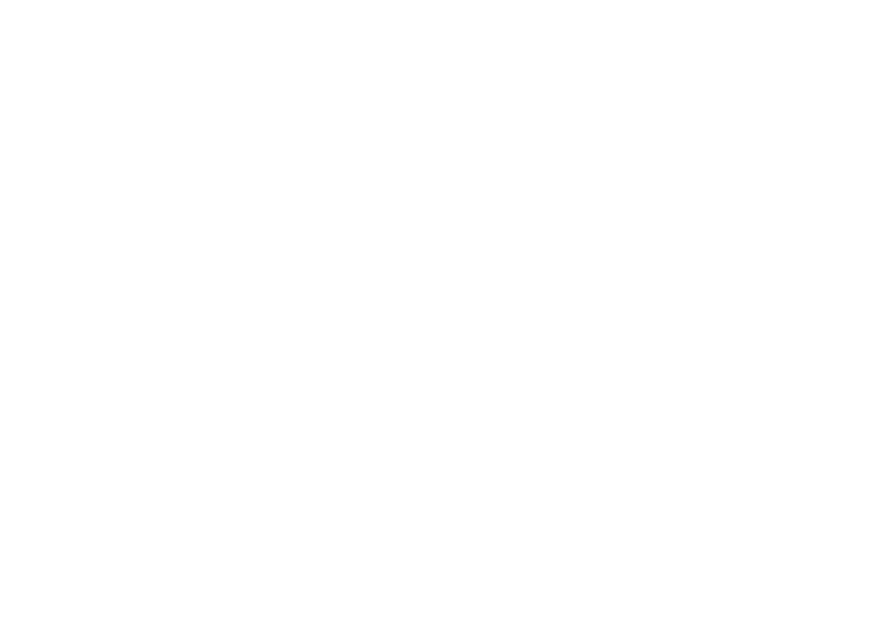
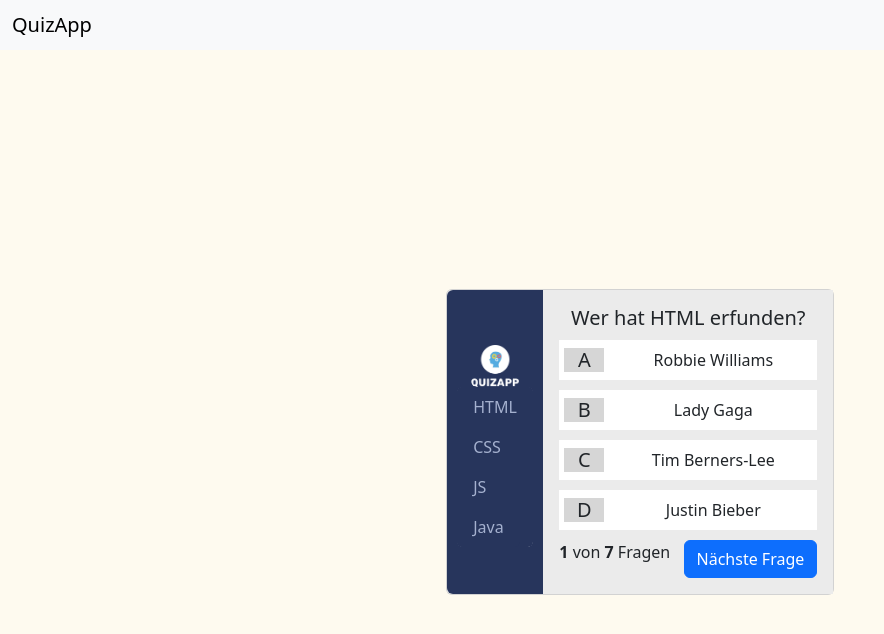
Before and after one commit to YunusYasar/quizapp, a plain HTML site: page index.html in a window 1280 px wide. Shown: the whole page, without its empty margins (0-884 px from the left). Drawn offline with nearby package versions, Linux system fonts and the light colour scheme.

Commit message:
last updates

```diff
--- a/index.html
+++ b/index.html
@@ -5,9 +5,98 @@
     <meta name="viewport" content="width=device-width, initial-scale=1.0">
     <title>QUIZAPP</title>
     <link rel="stylesheet" href="style.css">
-    <script src="script.js" defer></script>
+    <script src="script.js"></script>
+
+    <!--Bootsrap file-->
+    <link href="https://cdn.jsdelivr.net/npm/bootstrap@5.3.0/dist/css/bootstrap.min.css" rel="stylesheet" integrity="sha384-9ndCyUaIbzAi2FUVXJi0CjmCapSmO7SnpJef0486qhLnuZ2cdeRhO02iuK6FUUVM" crossorigin="anonymous">
+    <script src="https://cdn.jsdelivr.net/npm/bootstrap@5.3.0/dist/js/bootstrap.bundle.min.js" integrity="sha384-geWF76RCwLtnZ8qwWowPQNguL3RmwHVBC9FhGdlKrxdiJJigb/j/68SIy3Te4Bkz" crossorigin="anonymous"></script>
+
 </head>
-<body>
+<body onload="init()">
+    <nav class="navbar bg-body-tertiary">
+        <div class="container-fluid">
+          <span class="navbar-brand mb-0 h1">QuizApp</span>
+        </div>
+    </nav>
+    <div class="container">
+      <!-- <div class="card mb-3 rounded-start " style="max-width: 540px;">
+        <div class="row g-0 h-100 ">
+          <div class="col-md-3 list-left rounded-start pt-2">
+            <img src="./img/logo.png" class="img-fluid w-50 rounded-start" alt="Logo">
+            <div class="card border-0">
+              <ul class="list-group list-group-flush list-left align-items-start">
+                <li class="list-group-item list-left">HTML</li>
+                <li class="list-group-item list-left">CSS</li>
+                <li class="list-group-item list-left">JS</li>
+                <li class="list-group-item list-left">Java</li>
+              </ul>
+            </div>
+          </div>
+          <div class="col-md-9 h-100">
+            <div class="card-body text-center h-100">
+              <h5 class="card-title">Welcome to<br>The Awesome HTML Quiz</h5>
+              <p class="card-text">Ready for the Challenge?</p>
+              <div class="d-flex justify-content-end align-items-end">
+                <a href="#" class="btn btn-primary start-btn">START NOW <svg xmlns="http://www.w3.org/2000/svg" width="16" height="16" fill="currentColor" class="bi bi-chevron-right" viewBox="0 0 16 16">
+                  <path fill-rule="evenodd" d="M4.646 1.646a.5.5 0 0 1 .708 0l6 6a.5.5 0 0 1 0 .708l-6 6a.5.5 0 0 1-.708-.708L10.293 8 4.646 2.354a.5.5 0 0 1 0-.708z"/>
+                </svg></a>
+              </div>
+            </div>
+          </div>
+        </div>
+      </div> -->
 
+
+
+
+      <div class="card mb-3 rounded-start " style="max-width: 740px;">
+        <div class="row g-0 h-100 ">
+          <div class="col-md-3 list-left rounded-start pt-2">
+            <img src="./img/logo.png" class="img-fluid w-50 rounded-start" alt="Logo">
+            <div class="card border-0">
+              <ul class="list-group list-group-flush list-left align-items-start">
+                <li class="list-group-item list-left">HTML</li>
+                <li class="list-group-item list-left">CSS</li>
+                <li class="list-group-item list-left">JS</li>
+                <li class="list-group-item list-left">Java</li>
+              </ul>
+            </div>
+          </div>
+          <div class="col-md-9 h-100 list-right">
+            <div class="card-body text-center h-100">
+              <h5 class="card-title" id="questiontext"></h5>
+              <div class="card card-answer" onclick="answer('answer_1')">
+                <h5 class="answer-title">A</h5>
+                <div class="card-body card-body-answer" id="answer_1">
+
+                </div>
+              </div>
+              <div class="card card-answer" onclick="answer('answer_2')">
+                <h5 class="answer-title">B</h5>
+                <div class="card-body card-body-answer" id="answer_2">
+
+                </div>
+              </div>
+              <div class="card card-answer" onclick="answer('answer_3')">
+                <h5 class="answer-title">C</h5>
+                <div class="card-body card-body-answer" id="answer_3">
+
+                </div>
+              </div>
+              <div class="card card-answer" onclick="answer('answer_4')">
+                <h5 class="answer-title">D</h5>
+                <div class="card-body card-body-answer" id="answer_4">
+
+                </div>
+              </div>
+              <div class="question-footer">
+                <span><b>1</b> von <b id="all-questions">5</b> Fragen</span>
+                <button class="btn btn-primary">Nächste Frage</button>
+              </div>
+            </div>
+          </div>
+        </div>
+      </div>
+    </div>
 </body>
 </html>
--- a/script.js
+++ b/script.js
@@ -0,0 +1,90 @@
+let questions = [
+    {
+        "question": "Wer hat HTML erfunden?",
+        "answer_1": "Robbie Williams",
+        "answer_2": "Lady Gaga",
+        "answer_3": "Tim Berners-Lee",
+        "answer_4": "Justin Bieber",
+        "right_answer": 3,
+    },
+    {
+        "question": "Was bedeutet das HTML Tag &lt;a&gt;?",
+        "answer_1": "Text Fett",
+        "answer_2": "Container",
+        "answer_3": "Ein Link",
+        "answer_4": "Kursiv",
+        "right_answer": 3,
+    },
+    {
+        "question": "Wie bindet man eine Webseite in eine Webseite ein?",
+        "answer_1": "&lt;iframe&gt;, &lt;frame&gt;, and &lt;frameset&gt;",
+        "answer_2": "&lt;iframe&gt;",
+        "answer_3": "&lt;frame&gt;",
+        "answer_4": "&lt;frameset&gt;",
+        "right_answer": 2,
+    },
+    {
+        "question": "Wie stellt man Test am Besten fett dar?",
+        "answer_1": "&lt;strong&gt;",
+        "answer_2": "CSS nutzen",
+        "answer_3": "&lt;bold&gt;",
+        "answer_4": "spellcheck",
+        "right_answer": 1
+    },
+    {
+        "question": "Welches Atribut kann man NICHT für Textarea verweden?",
+        "answer_1": "readonly",
+        "answer_2": "max",
+        "answer_3": "from",
+        "answer_4": "spellcheck",
+        "right_answer": 1
+    },
+    {
+        "question": "Wie wählst du alle Elemente vom Typ &lt;a&gt; mit dem atribut title aus?",
+        "answer_1": "a[title]{...}",
+        "answer_2": "a > title {...}",
+        "answer_3": "a.title {...}",
+        "answer_4": "a=title {...}",
+        "right_answer": 1
+    },
+    {
+        "question": "Wie definiert man in JavaScript eine Variable?",
+        "answer_1": "let 100 = rate;",
+        "answer_2": "100 = let rate;",
+        "answer_3": "rate = 100;",
+        "answer_4": "let rate = 100;",
+        "right_answer": 4
+    },
+];
+
+let currentQuestion = 0
+
+function init(){
+    document.getElementById('all-questions').innerHTML = questions.length;
+
+    showQustion()
+}
+
+
+function showQustion(){
+    let question = questions[currentQuestion];
+
+    document.getElementById('questiontext').innerHTML = question['question'];
+    document.getElementById('answer_1').innerHTML = question['answer_1'];
+    document.getElementById('answer_2').innerHTML = question['answer_2'];
+    document.getElementById('answer_3').innerHTML = question['answer_3'];
+    document.getElementById('answer_4').innerHTML = question['answer_4'];
+
+}
+
+function answer(selection){
+    let question = questions[currentQuestion];
+    let selectedQuestionNumber = selection.slice(-1);
+
+    if(selectedQuestionNumber == question['right_answer']) {
+        document.getElementById(selection).parentNode.classList.add('bg-success');
+    } else{
+        document.getElementById(selection).parentNode.classList.add('bg-danger');
+    }
+
+}
--- a/style.css
+++ b/style.css
@@ -0,0 +1,53 @@
+body{
+    background-color: #FEFAEF !important;
+}
+.container{
+    min-height: 100vh;
+    background-color: #FEFAEF;
+    display: flex;
+    justify-content: center;
+    align-items: center;
+}
+.list-left{
+    background-color: #27355C !important;
+    border: none !important;
+    color: #A5B1CF !important;
+    display: flex;
+    justify-content: center;
+    align-items: center;
+    flex-direction: column;
+}
+.list-right{
+    background-color: #EBEBEB !important;
+}
+.start-btn{
+    background-color: #FF4E10 !important;
+    border: none !important;
+}
+.answer-title{
+    width: 40px;
+    background-color: #D6D6D6;
+    margin: 5px;
+}
+.card-answer{
+    display: flex !important;
+    flex-direction: row !important;
+    height: 40px !important;
+    align-items: center;
+    border: none !important;
+    border-radius: 0px !important;
+    margin: 10px 0px !important;
+}
+.card-answer:hover{
+    cursor: pointer;
+    background-color: rgba(0, 0, 0, 0.05);
+}
+
+.question-footer{
+    display: flex;
+    justify-content: space-between;
+}
+
+.bg-success, .bg-danger{
+    color: white !important;
+}
```
Also changed, not shown: img/Option 1 Copy 12.jpg (added), img/Option 1 Copy 15.jpg (added), img/Option 1 Copy 16.jpg (added), img/Option 1 Copy 17.jpg (added), img/brain result.png (added), img/brainbg.jpg (added), img/logo.png (added), img/tropy.png (added).
